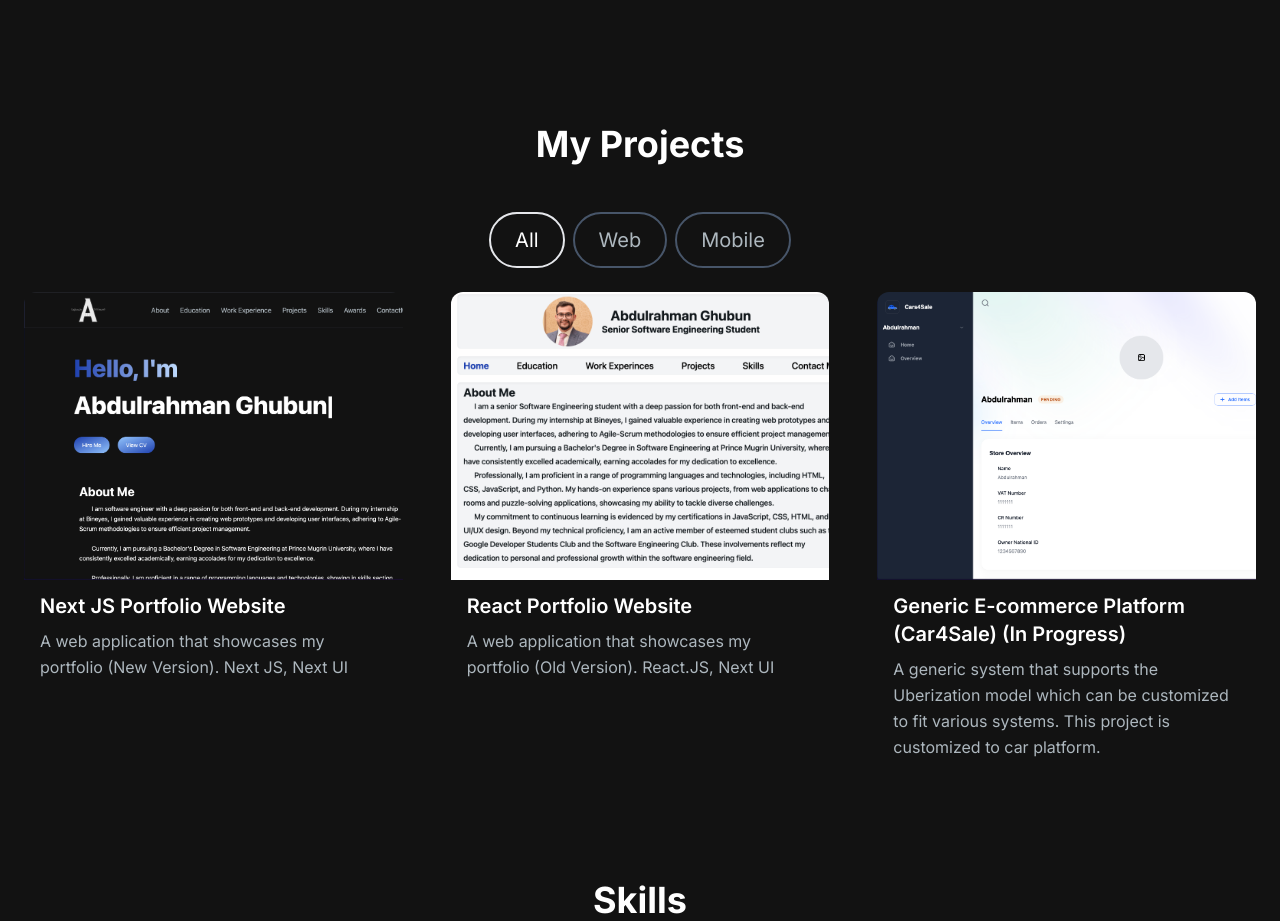
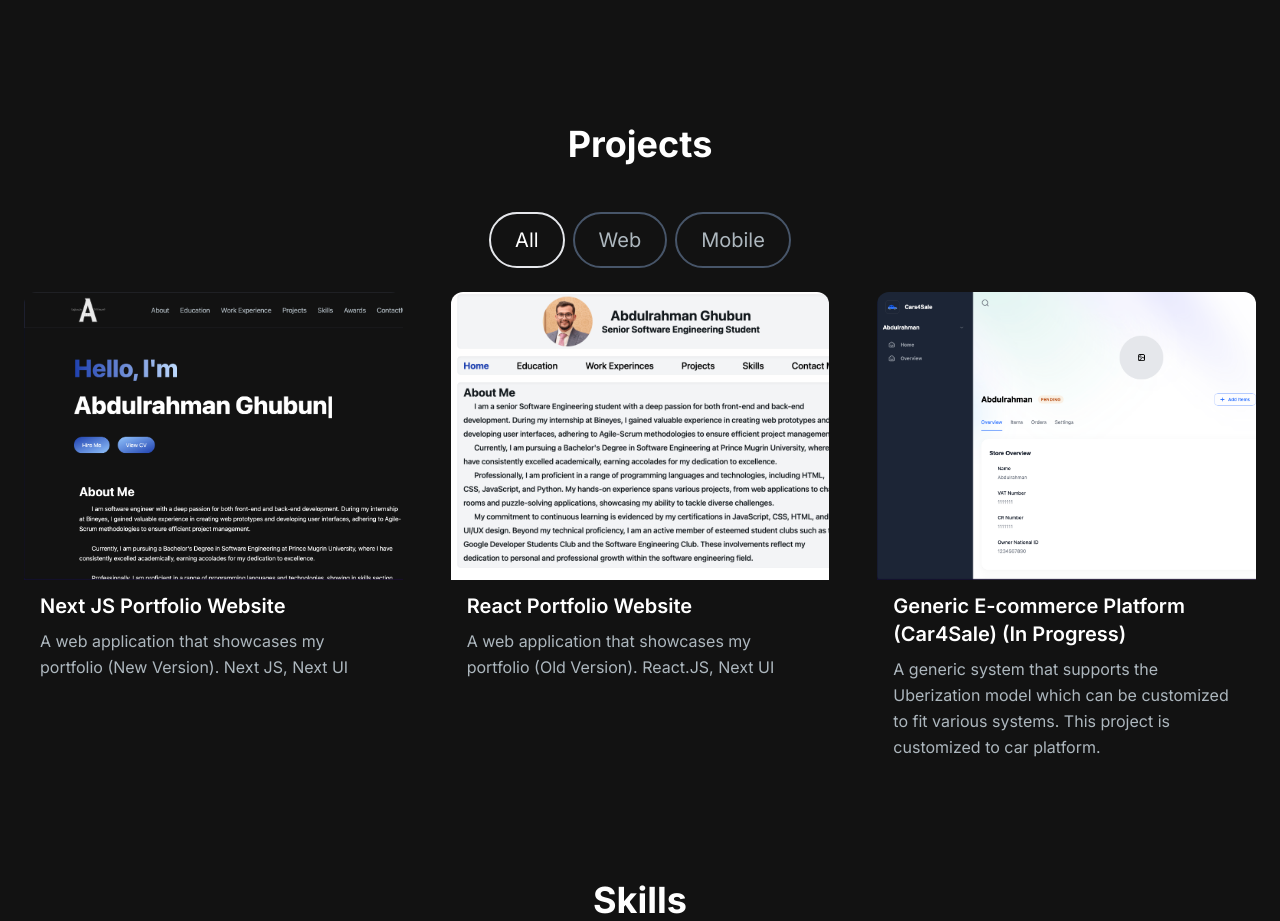
Before and after one commit to Aghaboon/portfolio, a Next.js app: page / in a window 1280 px wide. Shown: the part 1646-2567 px from the top of the page. Built offline with nearby package versions, Linux system fonts and the light colour scheme.

Commit message:
upload change

```diff
--- a/app/components/ProjectsSection.jsx
+++ b/app/components/ProjectsSection.jsx
@@ -18,7 +18,7 @@ const projectsData = [
     id: 2,
     title: "React Portfolio Website",
     description: "A web application that showcases my portfolio (Old Version). React.JS, Next UI",
-    image: "/images/projects/project2.png",
+    image: "/images/projects/Project2.png",
     tag: ["All", "Web"],
     gitUrl: "https://github.com/Aghaboon/myproject.git",
     previewUrl: "https://aghaboon.vercel.app/",
@@ -55,7 +55,7 @@ const ProjectsSection = () => {
   return (
     <section id="projects" className='pt-20'>
       <h2 className="text-center text-3xl lg:text-4xl font-bold text-white mb-8 md:mb-6 md:mt-10">
-        My Projects
+        Projects
       </h2>
       <div className="text-white flex flex-row justify-center items-center gap-2 py-6 leading-relaxed">
         <ProjectTag
--- a/app/components/Skills.jsx
+++ b/app/components/Skills.jsx
@@ -79,7 +79,7 @@ const Skills = () => {
                                 className=" w-full"
                             >
                                 <AccordionSummary expandIcon={<ExpandMoreIcon />} aria-controls={`${skill.id}-content`} id={`${skill.id}-header`}>
-                                    <Typography className="text-left text-xl lg:text-2xl font-samibold">
+                                    <Typography className="text-left  text-xl lg:text-2xl font-samibold">
                                         {skill.title}
                                     </Typography>
                                 </AccordionSummary>
```
Also changed, not shown: 1 other file (tests, documents, lock files or other folders).
